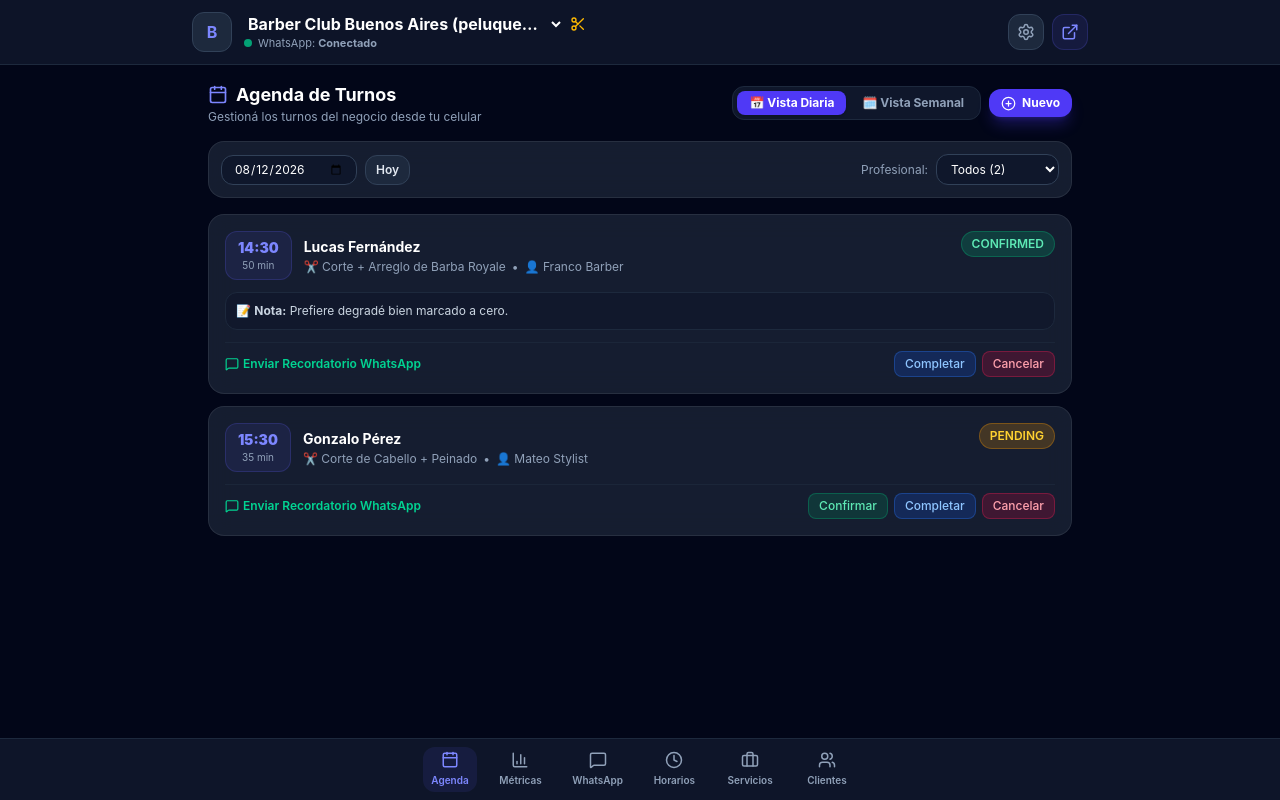
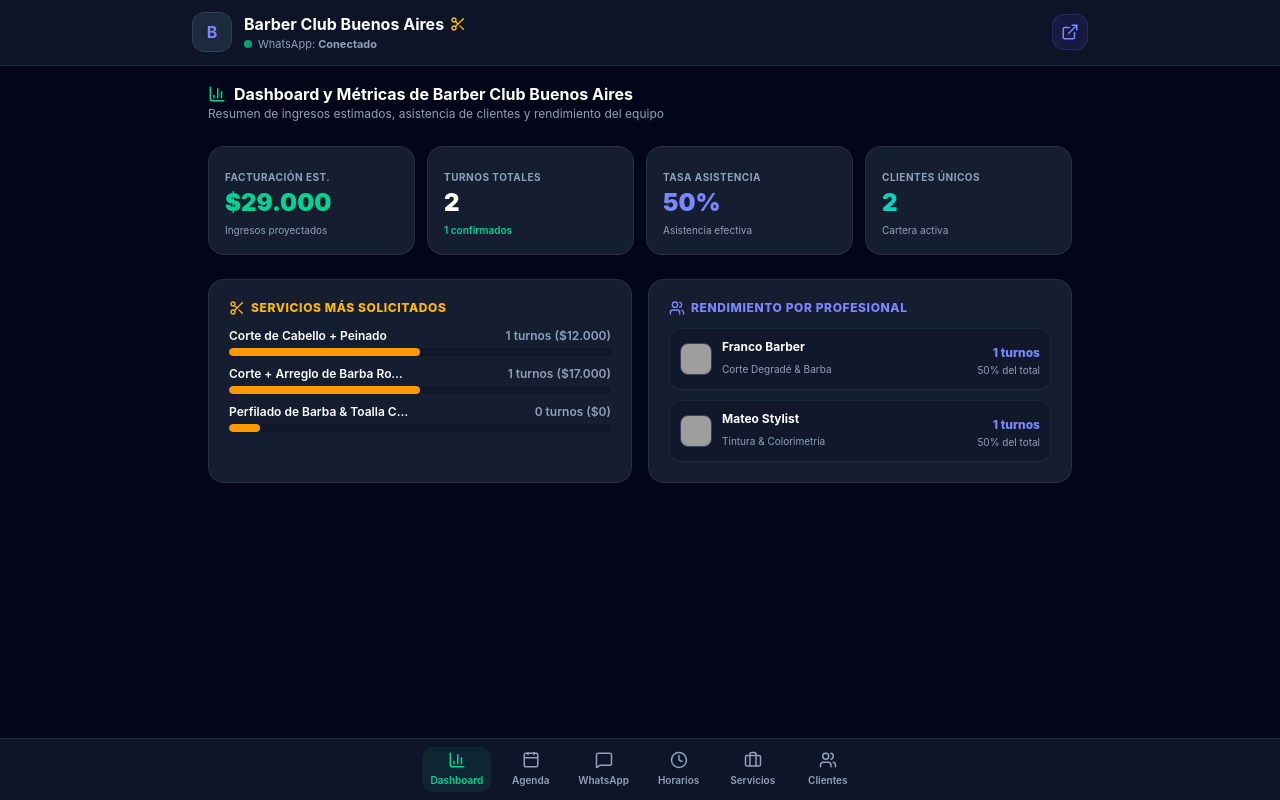
Before and after one commit to matiexe/turnitosapp, a Next.js app: page /admin in a window 1280 px wide. Built offline with nearby package versions, Linux system fonts and the light colour scheme; grey boxes are pictures that could not be loaded.

Commit message:
fix: Aislamiento estricto de negocios, pestaña Dashboard como inicial y restricción de acceso al Super Admin

```diff
--- a/src/app/admin/page.tsx
+++ b/src/app/admin/page.tsx
@@ -47,7 +47,8 @@ function TenantAdminContent() {
   // State
   const [tenants, setTenants] = useState<Tenant[]>([]);
   const [currentTenant, setCurrentTenant] = useState<Tenant | null>(null);
-  const [activeTab, setActiveTab] = useState<'agenda' | 'dashboard' | 'whatsapp' | 'horarios' | 'servicios' | 'clientes'>('agenda');
+  const [activeTab, setActiveTab] = useState<'dashboard' | 'agenda' | 'whatsapp' | 'horarios' | 'servicios' | 'clientes'>('dashboard');
+  const [currentUserRole, setCurrentUserRole] = useState<'superadmin' | 'tenant_admin' | 'guest'>('tenant_admin');
 
   // Business Data
   const [appointments, setAppointments] = useState<Appointment[]>([]);
@@ -111,6 +112,19 @@ function TenantAdminContent() {
   const [profAvatarUrl, setProfAvatarUrl] = useState('');
 
   useEffect(() => {
+    // Check User Session Role
+    const userSession = localStorage.getItem('tuturnito_current_user');
+    if (userSession) {
+      try {
+        const u = JSON.parse(userSession);
+        if (u.role === 'superadmin') {
+          setCurrentUserRole('superadmin');
+        } else {
+          setCurrentUserRole('tenant_admin');
+        }
+      } catch (e) {}
+    }
+
     // Load Tenants
     const savedTenants = localStorage.getItem('saas_tenants');
     const loadedTenants: Tenant[] = savedTenants ? JSON.parse(savedTenants) : INITIAL_TENANTS;
@@ -378,6 +392,7 @@ function TenantAdminContent() {
             </div>
             <div>
               <div className="flex items-center gap-1.5">
+                {(currentUserRole === 'superadmin' || tenantIdParam === 'demo') ? (
                   <select
                     value={currentTenant.id}
                     onChange={(e) => {
@@ -392,6 +407,11 @@ function TenantAdminContent() {
                       </option>
                     ))}
                   </select>
+                ) : (
+                  <span className="font-bold text-white text-base max-w-[160px] sm:max-w-xs truncate block">
+                    {currentTenant.name}
+                  </span>
+                )}
                 {getRubroIcon(currentTenant.rubro)}
               </div>
               <p className="text-[11px] text-slate-400 flex items-center gap-1.5">
@@ -405,6 +425,7 @@ function TenantAdminContent() {
 
           {/* Top Actions */}
           <div className="flex items-center gap-2">
+            {currentUserRole === 'superadmin' && (
               <Link
                 href="/superadmin"
                 className="p-2 text-slate-400 hover:text-white bg-slate-800 rounded-xl border border-slate-700 transition"
@@ -412,6 +433,7 @@ function TenantAdminContent() {
               >
                 <Settings size={18} />
               </Link>
+            )}
 
             <Link
               href={`/reserva/${currentTenant.slug}`}
@@ -1147,6 +1169,16 @@ function TenantAdminContent() {
         <div className="max-w-md mx-auto flex items-center justify-around">
 
           <button
+            onClick={() => setActiveTab('dashboard')}
+            className={`flex flex-col items-center gap-1 py-1 px-2 rounded-xl transition ${
+              activeTab === 'dashboard' ? 'text-emerald-400 bg-emerald-500/10' : 'text-slate-400 hover:text-white'
+            }`}
+          >
+            <BarChart3 size={18} />
+            <span className="text-[10px] font-semibold">Dashboard</span>
+          </button>
+
+          <button
             onClick={() => setActiveTab('agenda')}
             className={`flex flex-col items-center gap-1 py-1 px-2 rounded-xl transition ${
               activeTab === 'agenda' ? 'text-indigo-400 bg-indigo-500/10' : 'text-slate-400 hover:text-white'
@@ -1154,16 +1186,6 @@ function TenantAdminContent() {
           >
             <Calendar size={18} />
             <span className="text-[10px] font-semibold">Agenda</span>
-          </button>
-
-          <button
-            onClick={() => setActiveTab('dashboard')}
-            className={`flex flex-col items-center gap-1 py-1 px-2 rounded-xl transition ${
-              activeTab === 'dashboard' ? 'text-emerald-400 bg-emerald-500/10' : 'text-slate-400 hover:text-white'
-            }`}
-          >
-            <BarChart3 size={18} />
-            <span className="text-[10px] font-semibold">Métricas</span>
           </button>
 
           <button
```
Lines whose indentation alone changed are shown as unchanged.
